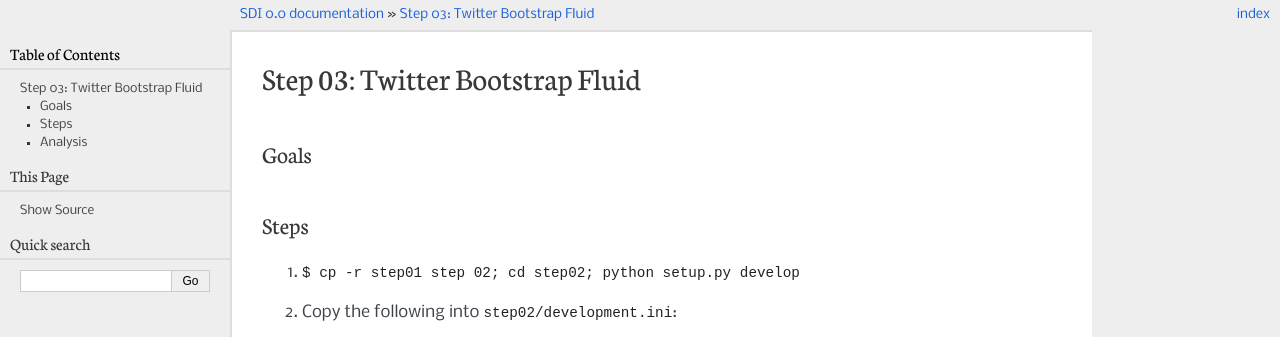
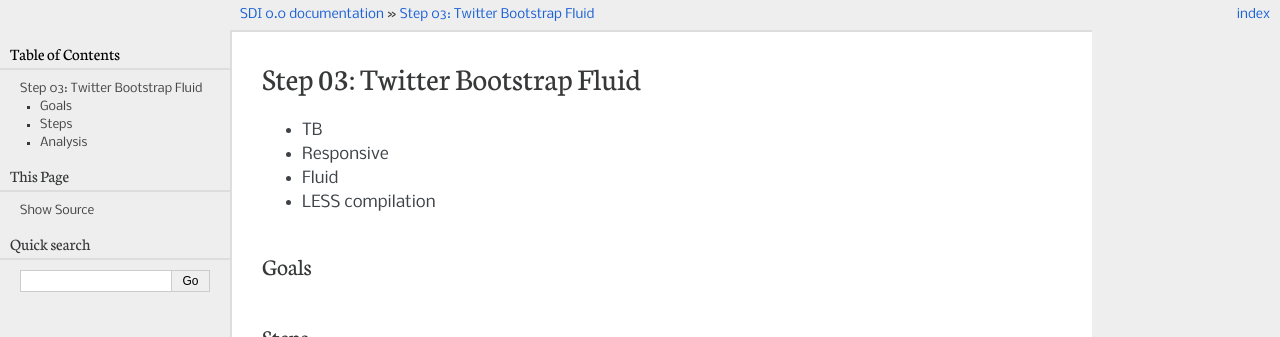
Before and after one commit to reebalazs/sdi, a Sphinx documentation site: the page built from docs/step03.rst, in a window 1280 px wide, cut to the strip 0-337 px from the top of the page. Built offline with Sphinx 7.4.7, drawn with Linux system fonts in a browser that asks for light colours.

Commit message:
Let's push over

```diff
--- a/docs/step03.rst
+++ b/docs/step03.rst
@@ -2,6 +2,13 @@
 Step 03: Twitter Bootstrap Fluid
 ================================
 
+- TB
+
+- Responsive
+
+- Fluid
+
+- LESS compilation
 
 Goals
 =====
```
